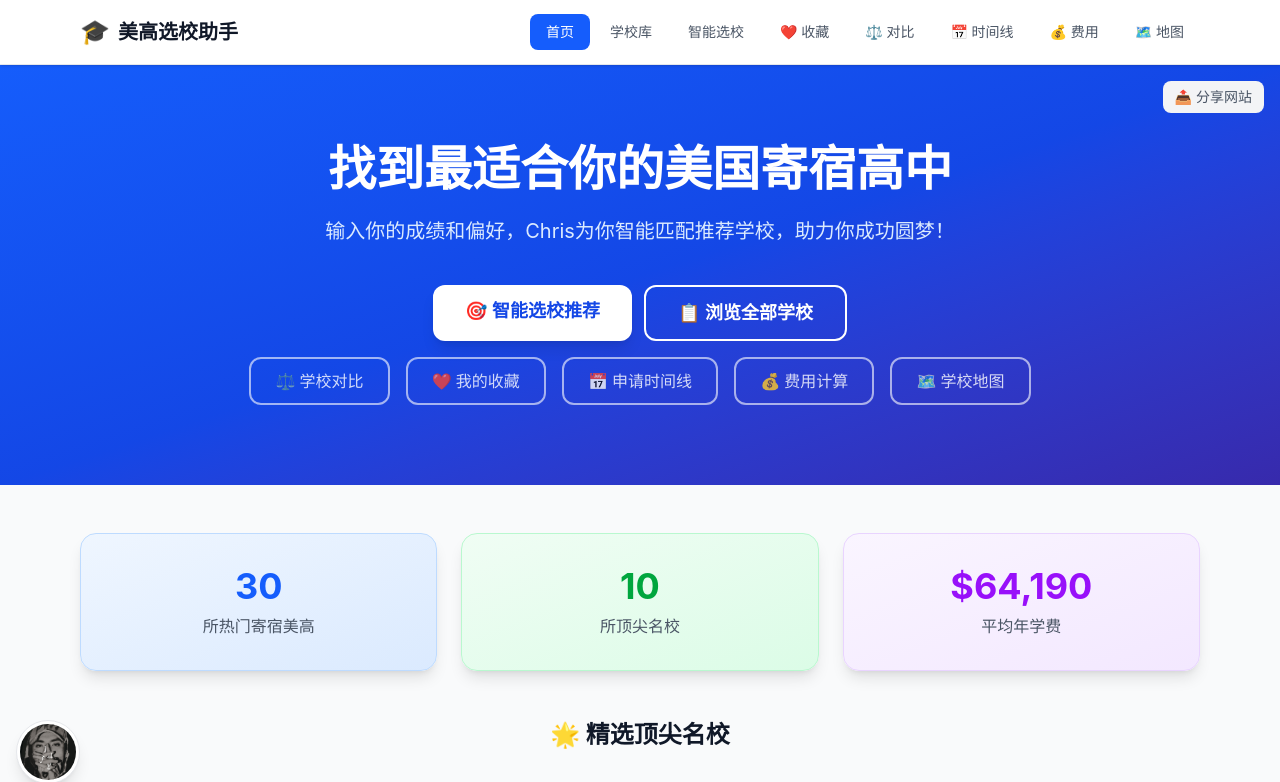
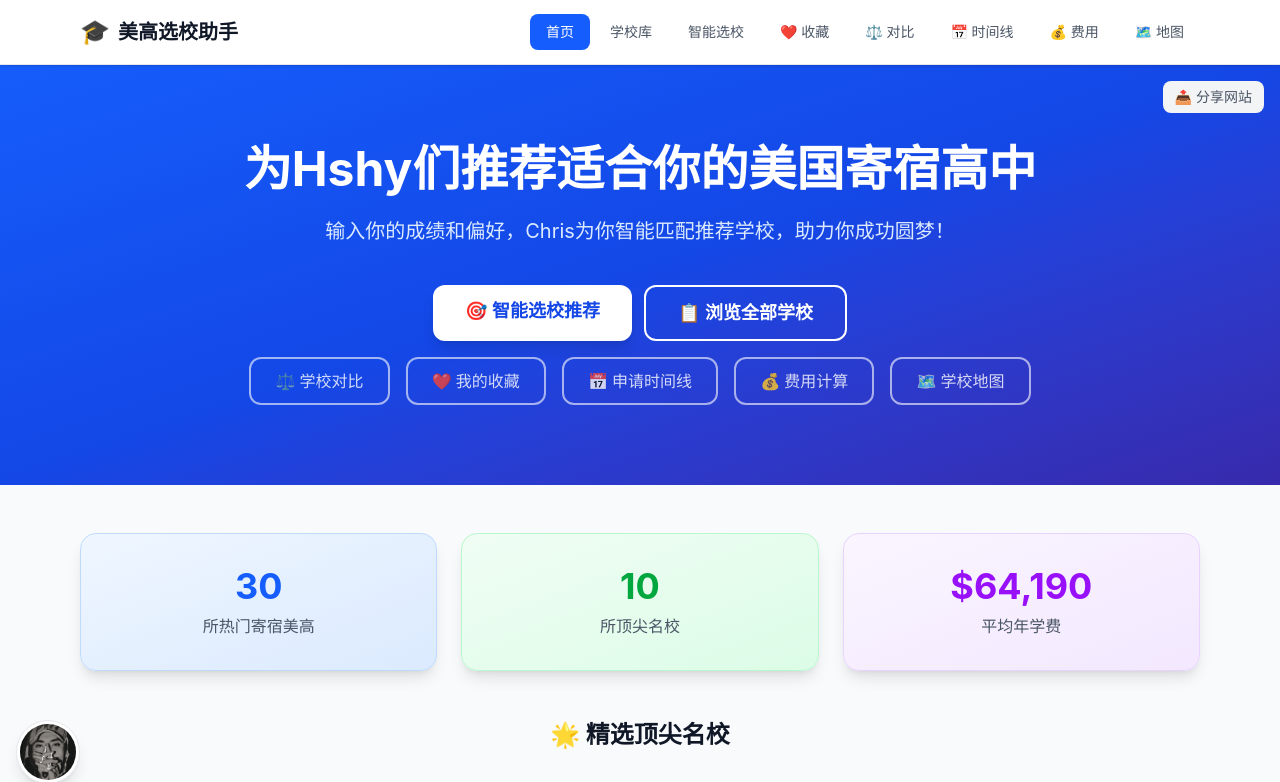
Before and after one commit to Hshyyy/meigao-helper, a React (Vite) app: page / in a window 1280 px wide. Shown: the top 782 px of the page. Built offline with nearby package versions, Linux system fonts and the light colour scheme.

Commit message:
首页主标题改为Hshy风格

```diff
--- a/src/pages/Home.tsx
+++ b/src/pages/Home.tsx
@@ -31,7 +31,7 @@ export default function Home() {
         </div>
         <div className="max-w-6xl mx-auto px-4 py-20 text-center">
           <h1 className="text-4xl md:text-5xl font-bold mb-6">
-            找到最适合你的美国寄宿高中
+            为Hshy们推荐适合你的美国寄宿高中
           </h1>
           <p className="text-xl text-blue-100 mb-10 max-w-2xl mx-auto">
             输入你的成绩和偏好，Chris为你智能匹配推荐学校，助力你成功圆梦！
```
